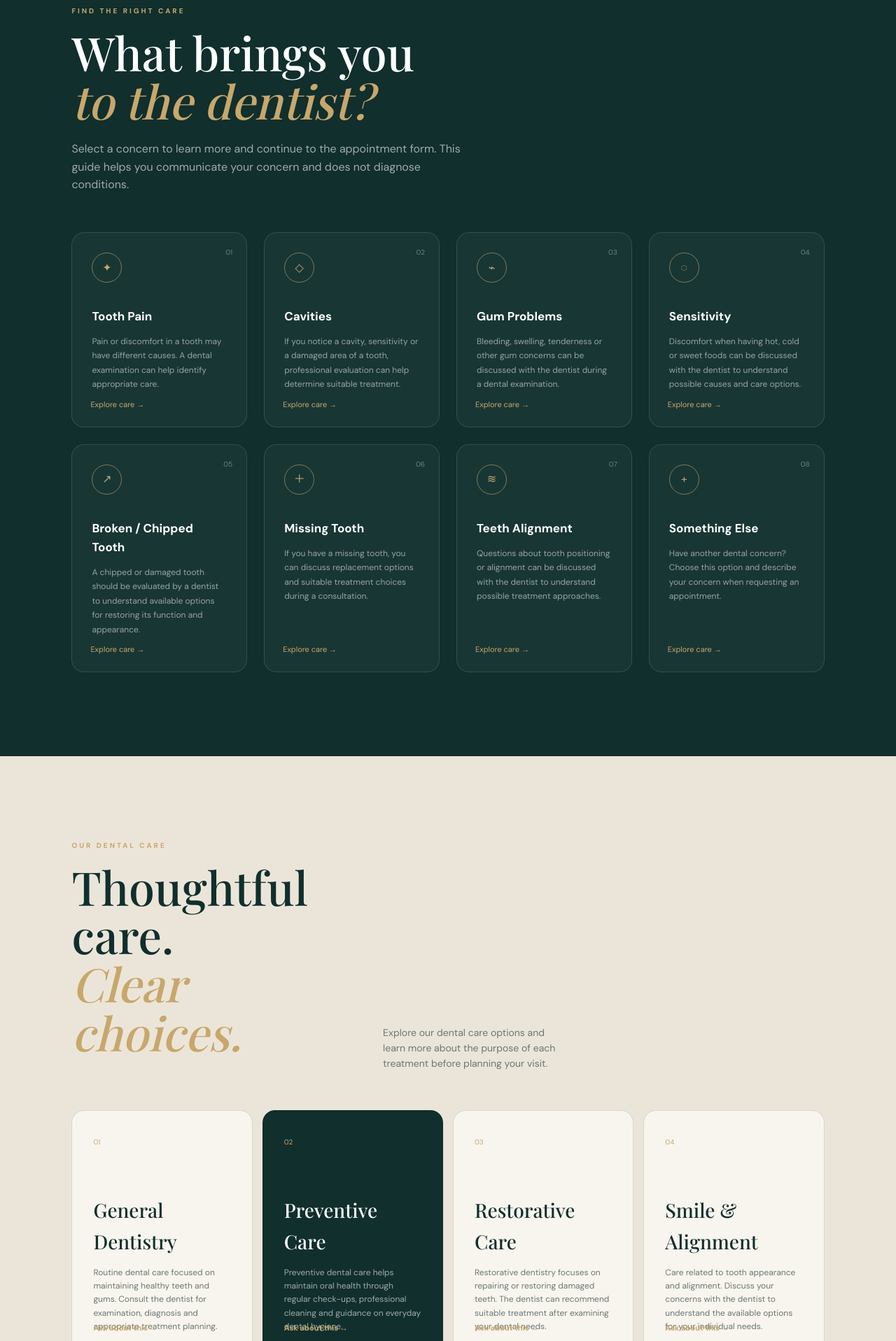
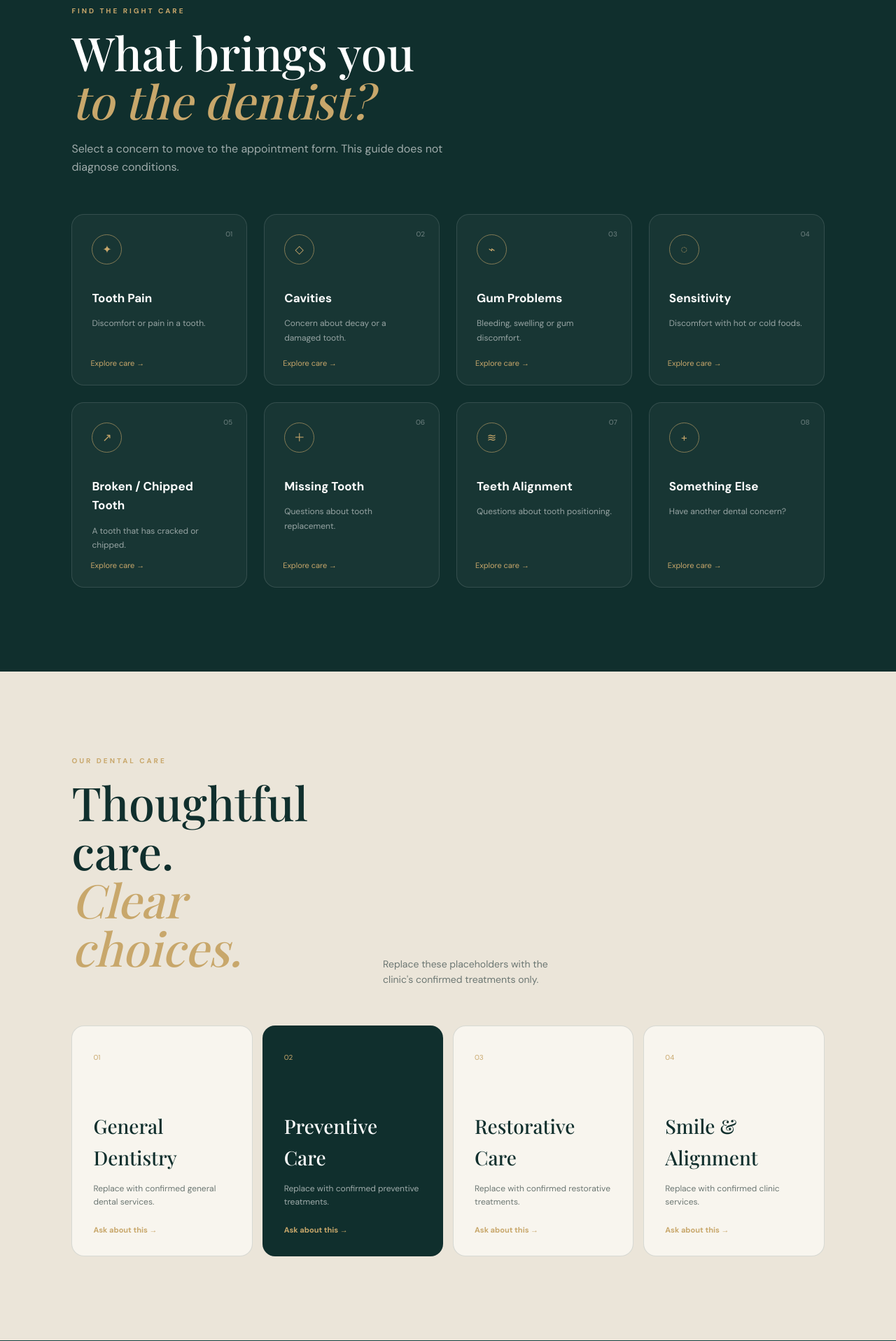
Before and after one commit to Monisha1124/SDDC_premium, a Flask app: page / in a window 1280 px wide. Shown: the part 1401-3318 px from the top of the page at 70% size. Run offline with Flask 3, Linux system fonts and the light colour scheme; data that the repository does not hold is empty; some web fonts are replaced.

Commit message:
Add files via upload

```diff
--- a/SDDC_premium/templates/index.html
+++ b/SDDC_premium/templates/index.html
@@ -33,171 +33,26 @@
 </section>
 
 <section class="section dark" id="care">
-
-    <div class="heading reveal">
-        <div class="tag">FIND THE RIGHT CARE</div>
-
-        <h2>
-            What brings you<br>
-            <em>to the dentist?</em>
-        </h2>
-
-        <p>
-            Select a concern to learn more and continue to the
-            appointment form. This guide helps you communicate
-            your concern and does not diagnose conditions.
-        </p>
-    </div>
-
-
-    <div class="problemGrid">
-
-        <!-- 01 -->
-        <button class="problem reveal" data-problem="Tooth Pain">
-            <span>01</span>
-            <i>✦</i>
-            <b>Tooth Pain</b>
-
-            <small>
-                Pain or discomfort in a tooth may have different
-                causes. A dental examination can help identify
-                appropriate care.
-            </small>
-
-            <em>Explore care →</em>
-        </button>
-
-
-        <!-- 02 -->
-        <button class="problem reveal" data-problem="Cavities">
-            <span>02</span>
-            <i>◇</i>
-            <b>Cavities</b>
-
-            <small>
-                If you notice a cavity, sensitivity or a damaged
-                area of a tooth, professional evaluation can help
-                determine suitable treatment.
-            </small>
-
-            <em>Explore care →</em>
-        </button>
-
-
-        <!-- 03 -->
-        <button class="problem reveal" data-problem="Gum Problems">
-            <span>03</span>
-            <i>⌁</i>
-            <b>Gum Problems</b>
-
-            <small>
-                Bleeding, swelling, tenderness or other gum concerns
-                can be discussed with the dentist during a dental
-                examination.
-            </small>
-
-            <em>Explore care →</em>
-        </button>
-
-
-        <!-- 04 -->
-        <button class="problem reveal" data-problem="Sensitivity">
-            <span>04</span>
-            <i>◌</i>
-            <b>Sensitivity</b>
-
-            <small>
-                Discomfort when having hot, cold or sweet foods can
-                be discussed with the dentist to understand possible
-                causes and care options.
-            </small>
-
-            <em>Explore care →</em>
-        </button>
-
-
-        <!-- 05 -->
-        <button class="problem reveal" data-problem="Broken / Chipped Tooth">
-            <span>05</span>
-            <i>↗</i>
-            <b>Broken / Chipped Tooth</b>
-
-            <small>
-                A chipped or damaged tooth should be evaluated by
-                a dentist to understand available options for
-                restoring its function and appearance.
-            </small>
-
-            <em>Explore care →</em>
-        </button>
-
-
-        <!-- 06 -->
-        <button class="problem reveal" data-problem="Missing Tooth">
-            <span>06</span>
-            <i>＋</i>
-            <b>Missing Tooth</b>
-
-            <small>
-                If you have a missing tooth, you can discuss
-                replacement options and suitable treatment choices
-                during a consultation.
-            </small>
-
-            <em>Explore care →</em>
-        </button>
-
-
-        <!-- 07 -->
-        <button class="problem reveal" data-problem="Teeth Alignment">
-            <span>07</span>
-            <i>≋</i>
-            <b>Teeth Alignment</b>
-
-            <small>
-                Questions about tooth positioning or alignment can
-                be discussed with the dentist to understand possible
-                treatment approaches.
-            </small>
-
-            <em>Explore care →</em>
-        </button>
-
-
-        <!-- 08 -->
-        <button class="problem reveal" data-problem="Other">
-            <span>08</span>
-            <i>+</i>
-            <b>Something Else</b>
-
-            <small>
-                Have another dental concern? Choose this option and
-                describe your concern when requesting an appointment.
-            </small>
-
-            <em>Explore care →</em>
-        </button>
-
-    </div>
-
+<div class="heading reveal"><div class="tag">FIND THE RIGHT CARE</div><h2>What brings you<br><em>to the dentist?</em></h2><p>Select a concern to move to the appointment form. This guide does not diagnose conditions.</p></div>
+<div class="problemGrid">
+<button class="problem reveal" data-problem="Tooth Pain"><span>01</span><i>✦</i><b>Tooth Pain</b><small>Discomfort or pain in a tooth.</small><em>Explore care →</em></button>
+<button class="problem reveal" data-problem="Cavities"><span>02</span><i>◇</i><b>Cavities</b><small>Concern about decay or a damaged tooth.</small><em>Explore care →</em></button>
+<button class="problem reveal" data-problem="Gum Problems"><span>03</span><i>⌁</i><b>Gum Problems</b><small>Bleeding, swelling or gum discomfort.</small><em>Explore care →</em></button>
+<button class="problem reveal" data-problem="Sensitivity"><span>04</span><i>◌</i><b>Sensitivity</b><small>Discomfort with hot or cold foods.</small><em>Explore care →</em></button>
+<button class="problem reveal" data-problem="Broken / Chipped Tooth"><span>05</span><i>↗</i><b>Broken / Chipped Tooth</b><small>A tooth that has cracked or chipped.</small><em>Explore care →</em></button>
+<button class="problem reveal" data-problem="Missing Tooth"><span>06</span><i>＋</i><b>Missing Tooth</b><small>Questions about tooth replacement.</small><em>Explore care →</em></button>
+<button class="problem reveal" data-problem="Teeth Alignment"><span>07</span><i>≋</i><b>Teeth Alignment</b><small>Questions about tooth positioning.</small><em>Explore care →</em></button>
+<button class="problem reveal" data-problem="Other"><span>08</span><i>+</i><b>Something Else</b><small>Have another dental concern?</small><em>Explore care →</em></button>
+</div>
 </section>
 
 <section class="section treatments" id="treatments">
-<div class="heading split reveal"><div><div class="tag">OUR DENTAL CARE</div><h2>Thoughtful care.<br><em>Clear choices.</em></h2></div><p> Explore our dental care options and learn more about
-            the purpose of each treatment before planning your visit.</p></div>
+<div class="heading split reveal"><div><div class="tag">OUR DENTAL CARE</div><h2>Thoughtful care.<br><em>Clear choices.</em></h2></div><p>Replace these placeholders with the clinic's confirmed treatments only.</p></div>
 <div class="treatmentGrid">
-<article><span>01</span><h3>General Dentistry</h3><p> Routine dental care focused on maintaining healthy
-                teeth and gums. Consult the dentist for examination,
-                diagnosis and appropriate treatment planning.</p><a href="#appointment">Ask about this →</a></article>
-<article class="featured"><span>02</span><h3>Preventive Care</h3><p>Preventive dental care helps maintain oral health
-                through regular check-ups, professional cleaning
-                and guidance on everyday dental hygiene.</p><a href="#appointment">Ask about this →</a></article>
-<article><span>03</span><h3>Restorative Care</h3><p>Restorative dentistry focuses on repairing or
-                restoring damaged teeth. The dentist can recommend
-                suitable treatment after examining your dental needs.</p><a href="#appointment">Ask about this →</a></article>
-<article><span>04</span><h3>Smile & Alignment</h3><p> Care related to tooth appearance and alignment.
-                Discuss your concerns with the dentist to understand
-                the available options for your individual needs.</p><a href="#appointment">Ask about this →</a></article>
+<article><span>01</span><h3>General Dentistry</h3><p>Replace with confirmed general dental services.</p><a href="#appointment">Ask about this →</a></article>
+<article class="featured"><span>02</span><h3>Preventive Care</h3><p>Replace with confirmed preventive treatments.</p><a href="#appointment">Ask about this →</a></article>
+<article><span>03</span><h3>Restorative Care</h3><p>Replace with confirmed restorative treatments.</p><a href="#appointment">Ask about this →</a></article>
+<article><span>04</span><h3>Smile & Alignment</h3><p>Replace with confirmed clinic services.</p><a href="#appointment">Ask about this →</a></article>
 </div>
 </section>
 <!-- =========================
@@ -271,87 +126,6 @@
     {% endif %}
 
 </section>
-
-<!-- TREATMENT & TESTIMONIAL MEDIA -->
-<!-- TREATMENT & PATIENT STORIES -->
-<section class="media-section" id="media">
-
-    <div class="media-section-inner">
-
-        <div class="section-head media-heading">
-            <span class="eyebrow">OUR TREATMENTS</span>
-
-            <h2>Treatments & Patient Stories</h2>
-
-            <p>
-                Explore our treatment videos, clinic moments and patient experiences
-                at Sri Danwandhri Clinic.
-            </p>
-        </div>
-
-        <div class="public-media-grid">
-
-            {% for item in media_items %}
-
-            <article class="public-media-card">
-
-                <div class="public-media">
-
-                    {% if item["media_type"] == "video" %}
-
-                        <video controls preload="metadata">
-                            <source
-                                src="{{ url_for('uploaded_file', filename=item['filename']) }}"
-                                type="video/mp4">
-                        </video>
-
-                    {% else %}
-
-                        <img
-                            src="{{ url_for('uploaded_file', filename=item['filename']) }}"
-                            alt="{{ item['title'] }}">
-
-                    {% endif %}
-
-                </div>
-
-                <div class="public-media-info">
-
-                    <span class="media-category">
-                        {{ item["category"] }}
-                    </span>
-
-                    <h3>{{ item["title"] }}</h3>
-
-                    {% if item["description"] %}
-                        <p>{{ item["description"] }}</p>
-                    {% endif %}
-
-                </div>
-
-            </article>
-
-            {% else %}
-
-            <div class="media-coming-soon">
-                <div class="coming-soon-icon">🦷</div>
-
-                <h3>Treatment Stories Coming Soon</h3>
-
-                <p>
-                    Our latest treatment videos, clinic moments and patient stories
-                    will be displayed here.
-                </p>
-            </div>
-
-            {% endfor %}
-
-        </div>
-
-    </div>
-
-</section>
-
 <section class="section about" id="about">
 <div class="aboutImg"><img src="{{ url_for('static', filename='images/clinic-interior.jpg.jpeg') }}" alt="Sri Daneandhri Dental Care" onerror="this.style.display='none'"><div class="fallback"><span>YOUR CLINIC PHOTO</span><b>Warm. Calm.<br>Professional.</b></div><div class="float"><small>OUR APPROACH</small><b>Care that feels personal.</b></div></div>
 <div class="reveal"><div class="tag">ABOUT SRI DANWANDHRI</div><h2>More than dentistry.<br><em>A better experience.</em></h2><p class="large">We believe good dental care begins with listening, understanding and making every patient feel comfortable.</p><p>Replace this with the clinic's real story, experience, values and patient-care philosophy.</p>
@@ -359,7 +133,7 @@
 </section>
 
 <section class="section doctors" id="doctors"><div class="heading split reveal"><div><div class="tag">MEET THE TEAM</div><h2>People behind<br><em>your care.</em></h2></div><p> qualifications and approved photographs.</p></div>
-<div class="doctorGrid"><article><div class="doctorPhoto"><img src="{{ url_for('static', filename='images/doctor1.jpg.jpeg') }}" alt="Clinic doctor" onerror="this.style.display='none'"><span>PHOTO</span></div><div class="doctorInfo"><small>DENTIST</small><h3>DR.VIDHYA YOGARAJAN K</h3><p> B.D.S., D.A.Sc Oral Health Surgeon and Acupuncturist</p></div></article><article><div class="doctorPhoto second"><img src="{{ url_for('static', filename='images/doctor3.jpg.jpeg') }}" alt="Clinic doctor" onerror="this.style.display='none'"> <span>PHOTO</span></div><div class="doctorInfo"><small>DENTIST</small><h3>Dr. YOGARAJAN K</h3><p>M.D.S., Gumcare Specialist, Orthodontist</p></div></article></div>
+<div class="doctorGrid"><article><div class="doctorPhoto"><img src="{{ url_for('static', filename='images/doctor1.jpg.jpeg') }}" alt="Clinic doctor" onerror="this.style.display='none'"><span>PHOTO</span></div><div class="doctorInfo"><small>DENTIST</small><h3>DR.VIDHYA YOGARAJAN K</h3><p>Qualification / specialization</p></div></article><article><div class="doctorPhoto second"><img src="{{ url_for('static', filename='images/doctor3.jpg.jpeg') }}" alt="Clinic doctor" onerror="this.style.display='none'"> <span>PHOTO</span></div><div class="doctorInfo"><small>DENTIST</small><h3>Dr. YOGARAJAN K</h3><p>Qualification / specialization</p></div></article></div>
 </section>
 
 <!-- ================= REVIEWS SECTION ================= -->
@@ -626,39 +400,4 @@
 <div class="mobileNav"><a href="#home">⌂<small>Home</small></a><a href="#care">✦<small>Care</small></a><a class="book" href="#appointment">＋<small>Book</small></a><a href="#reviews">♡<small>Reviews</small></a><a href="#visit">⌖<small>Visit</small></a></div>
 <a class="call" href="tel:0000000000">☎</a><a class="wa" href="#">◉</a>
 <script src="{{ url_for('static', filename='js/main.js') }}"></script>
-<!-- SMART MOBILE CONTACT BAR -->
-<div class="smart-contact-bar">
-
-    <a href="tel:9443397205" class="smart-contact-item">
-        <span>📞</span>
-        <small>Call</small>
-    </a>
-
-    <a href="https://wa.me/919443397205"
-       target="_blank"
-       class="smart-contact-item whatsapp-item">
-        <span>💬</span>
-        <small>WhatsApp</small>
-    </a>
-
-    <a href="{{ url_for('home') }}#appointment"
-       class="smart-contact-item appointment-item">
-        <span>📅</span>
-        <small>Book</small>
-    </a>
-
-    <a href="https://maps.app.goo.gl/8FLU8uzXYmx8dhZa9"
-       target="_blank"
-       class="smart-contact-item">
-        <span>📍</span>
-        <small>Location</small>
-    </a>
-
-    <a href="{{ url_for('home') }}#treatments"
-       class="smart-contact-item">
-        <span>🦷</span>
-        <small>Treatments</small>
-    </a>
-
-</div>
 </body></html>
```
